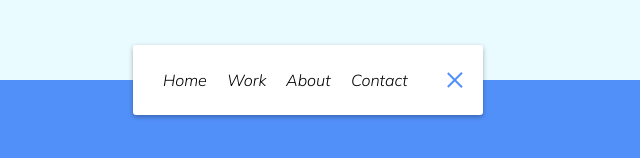
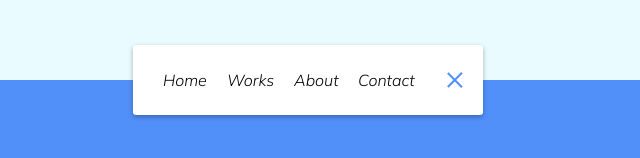
Before and after one commit to shohjahonturdimurodov/Animated_navigation, a plain HTML site: page index.html in a window 1280 px wide. Both pictures are taken after a click on the button 640 px from the left and 400 px from the top of the page. Shown: the part 320-478 px from the top of the page, 332-972 px from the left. Drawn offline with Linux system fonts and the light colour scheme.

Commit message:
word added

```diff
--- a/index.html
+++ b/index.html
@@ -11,7 +11,7 @@
     <nav id="nav">
         <ul>
             <li><a href="#">Home</a></li>
-            <li><a href="#">Work</a></li>
+            <li><a href="#">Works</a></li>
             <li><a href="#">About</a></li>
             <li><a href="#">Contact</a></li>
         </ul>
```
